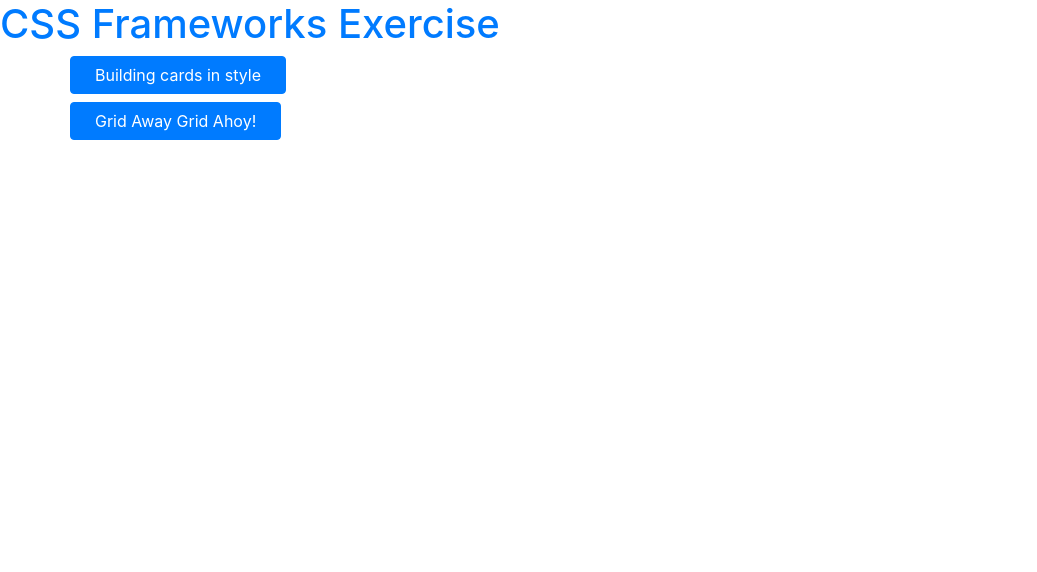
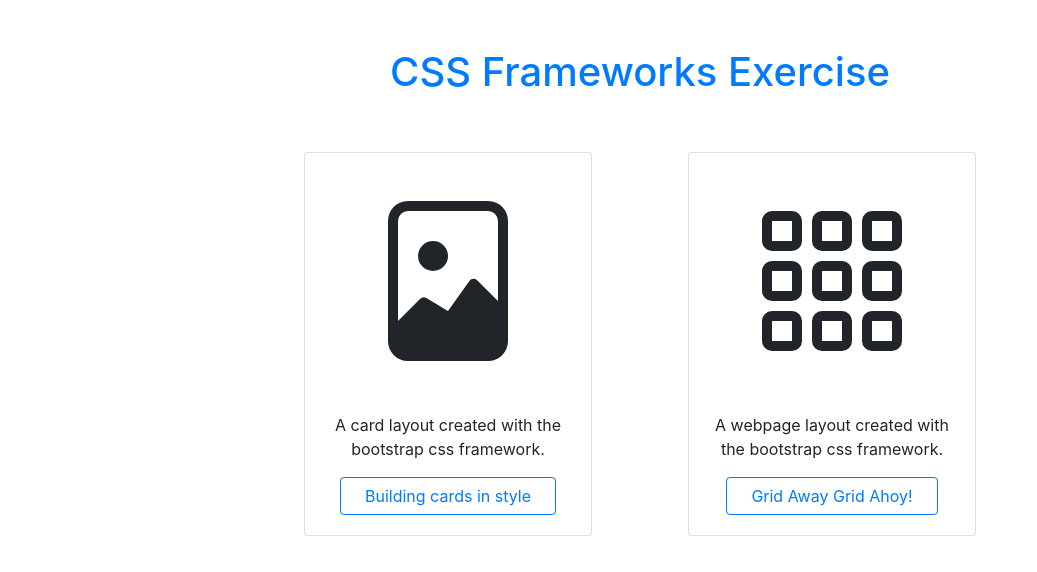
Before and after one commit to RenV123/css-framework, a plain HTML site: page index.html in a window 1280 px wide. Shown: the whole page, without its empty margins (0-1037 px from the left). Drawn offline with nearby package versions, Linux system fonts and the light colour scheme.

Commit message:
Improves landing page and grid layout.

```diff
--- a/index.html
+++ b/index.html
@@ -10,19 +10,39 @@
     <link rel="stylesheet" href="https://cdn.jsdelivr.net/npm/bootstrap@4.5.3/dist/css/bootstrap.min.css"
         integrity="sha384-TX8t27EcRE3e/ihU7zmQxVncDAy5uIKz4rEkgIXeMed4M0jlfIDPvg6uqKI2xXr2" crossorigin="anonymous">
 
-    <title>Hello, world!</title>
+    <title>CSS Frameworks Exercise</title>
 </head>
 
 <body>
-    <h1 class="text-primary">CSS Frameworks Exercise</h1>
-    <div class="container">
-        <div class="row my-2">
-            <button type="button" class="btn btn-primary px-4"
-                onclick="location.href='./building-cards-in-style/index.html'">Building cards in style</button>
-        </div>
-        <div class="row my-2">
-            <button type="button" class="btn btn-primary px-4"
-                onclick="location.href='./grid-away-grid-ahoy/index.html'">Grid Away Grid Ahoy!</button>
+    <h1 class="text-primary text-center py-5">CSS Frameworks Exercise</h1>
+    <div class="container-fluid">
+        <div class="row my-2 d-flex justify-content-center">
+            <div class="card text-center mx-5" style="width: 18rem; height: auto;">
+                <svg width="16em" height="16em" viewBox="0 0 16 16" class="card-img-top py-5" fill="currentColor"
+                    xmlns="http://www.w3.org/2000/svg">
+                    <path fill-rule="evenodd"
+                        d="M4 0h8a2 2 0 0 1 2 2v12a2 2 0 0 1-2 2H4a2 2 0 0 1-2-2V2a2 2 0 0 1 2-2zm0 1a1 1 0 0 0-1 1v10l2.224-2.224a.5.5 0 0 1 .61-.075L8 11l2.157-3.02a.5.5 0 0 1 .76-.063L13 10V2a1 1 0 0 0-1-1H4z" />
+                    <path fill-rule="evenodd" d="M6.502 7a1.5 1.5 0 1 0 0-3 1.5 1.5 0 0 0 0 3z" />
+                </svg>
+                <div class="card-body mt-n3">
+                    <p class="card-text">A card layout created with the bootstrap css framework.</p>
+                    <button type="button" class="btn btn-outline-primary px-4"
+                        onclick="location.href='./building-cards-in-style/index.html'">Building cards in style</button>
+                </div>
+            </div>
+            <div class="card text-center mx-5" style="width: 18rem; height: auto;">
+                <svg width="16em" height="16em" viewBox="0 0 16 16" class="card-img-top py-5" fill="currentColor"
+                    xmlns="http://www.w3.org/2000/svg">
+                    <path fill-rule="evenodd"
+                        d="M4 2H2v2h2V2zm1 12v-2a1 1 0 0 0-1-1H2a1 1 0 0 0-1 1v2a1 1 0 0 0 1 1h2a1 1 0 0 0 1-1zm0-5V7a1 1 0 0 0-1-1H2a1 1 0 0 0-1 1v2a1 1 0 0 0 1 1h2a1 1 0 0 0 1-1zm0-5V2a1 1 0 0 0-1-1H2a1 1 0 0 0-1 1v2a1 1 0 0 0 1 1h2a1 1 0 0 0 1-1zm5 10v-2a1 1 0 0 0-1-1H7a1 1 0 0 0-1 1v2a1 1 0 0 0 1 1h2a1 1 0 0 0 1-1zm0-5V7a1 1 0 0 0-1-1H7a1 1 0 0 0-1 1v2a1 1 0 0 0 1 1h2a1 1 0 0 0 1-1zm0-5V2a1 1 0 0 0-1-1H7a1 1 0 0 0-1 1v2a1 1 0 0 0 1 1h2a1 1 0 0 0 1-1zM9 2H7v2h2V2zm5 0h-2v2h2V2zM4 7H2v2h2V7zm5 0H7v2h2V7zm5 0h-2v2h2V7zM4 12H2v2h2v-2zm5 0H7v2h2v-2zm5 0h-2v2h2v-2zM12 1a1 1 0 0 0-1 1v2a1 1 0 0 0 1 1h2a1 1 0 0 0 1-1V2a1 1 0 0 0-1-1h-2zm-1 6a1 1 0 0 1 1-1h2a1 1 0 0 1 1 1v2a1 1 0 0 1-1 1h-2a1 1 0 0 1-1-1V7zm1 4a1 1 0 0 0-1 1v2a1 1 0 0 0 1 1h2a1 1 0 0 0 1-1v-2a1 1 0 0 0-1-1h-2z" />
+                </svg>
+                <div class="card-body mt-n3">
+                    <p class="card-text">A webpage layout created with the bootstrap css framework.</p>
+                    <button type="button" class="btn btn-outline-primary px-4"
+                        onclick="location.href='./grid-away-grid-ahoy/index.html'">Grid Away Grid Ahoy!</button>
+                </div>
+            </div>
+
         </div>
     </div>
 
```
Also changed, not shown: grid-away-grid-ahoy/index.html (+6 -5 lines).
